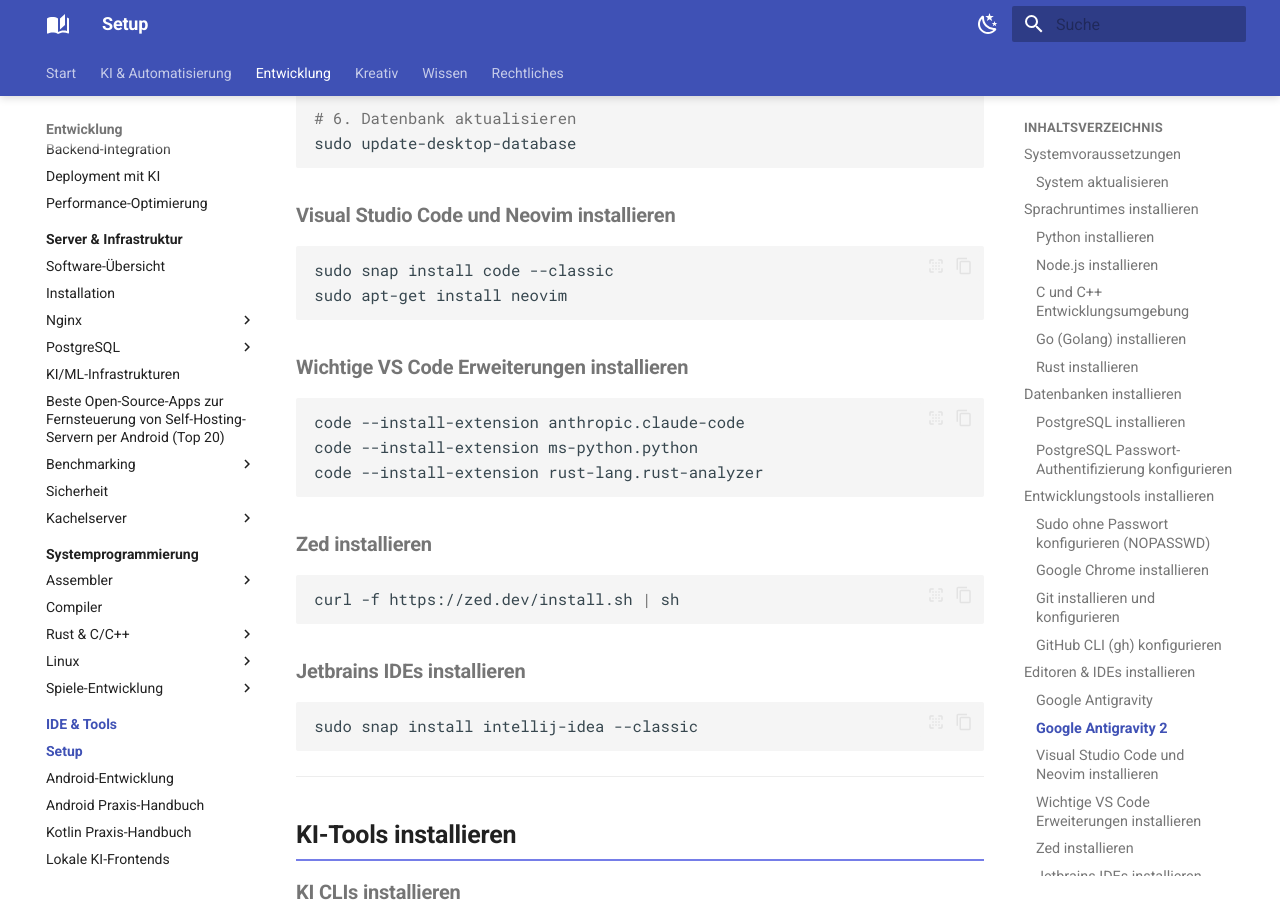
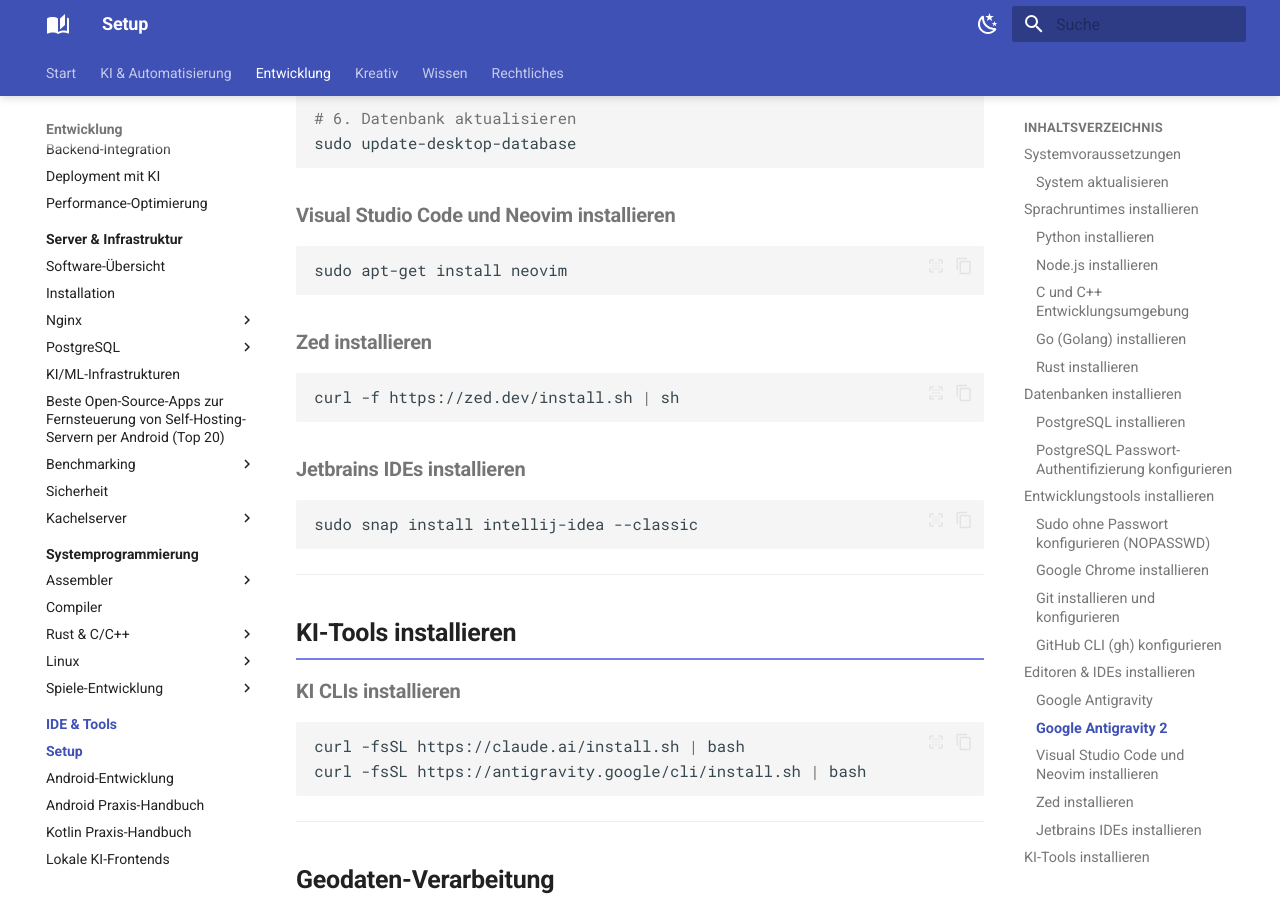
Before and after one commit to thorstenkloehn/dokument, an MkDocs documentation site: the page built from docs/entwicklung/ide/setup.md, in a window 1280 px wide and 900 px high, scrolled down 5824 px. Built offline with MkDocs 1.6.1 and Material for MkDocs 9.7.7, drawn with Linux system fonts in a browser that asks for light colours.

````diff
--- a/docs/entwicklung/ide/setup.md
+++ b/docs/entwicklung/ide/setup.md
@@ -245,17 +245,9 @@
 ### Visual Studio Code und Neovim installieren
 
 ```bash
-sudo snap install code --classic
 sudo apt-get install neovim
 ```
 
-### Wichtige VS Code Erweiterungen installieren
-
-```bash
-code --install-extension anthropic.claude-code
-code --install-extension ms-python.python
-code --install-extension rust-lang.rust-analyzer
-```
 
 ### Zed installieren
 
@@ -278,6 +270,7 @@
 ```bash
 curl -fsSL https://claude.ai/install.sh | bash
 curl -fsSL https://antigravity.google/cli/install.sh | bash
+
 ```
 
 ---
````
Also changed, not shown: .claude/commands/setup.md (added, +74 -0 lines).
